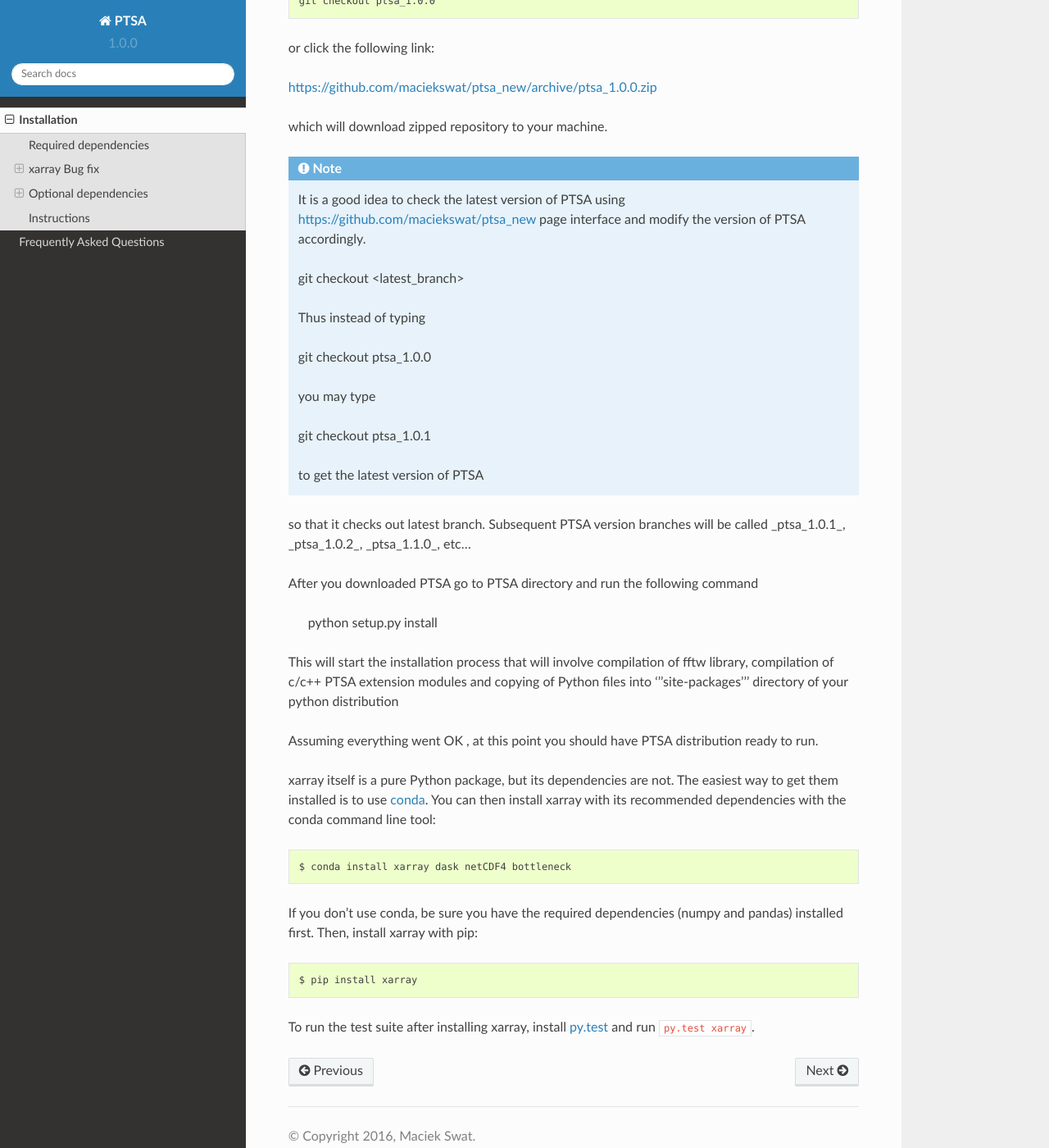
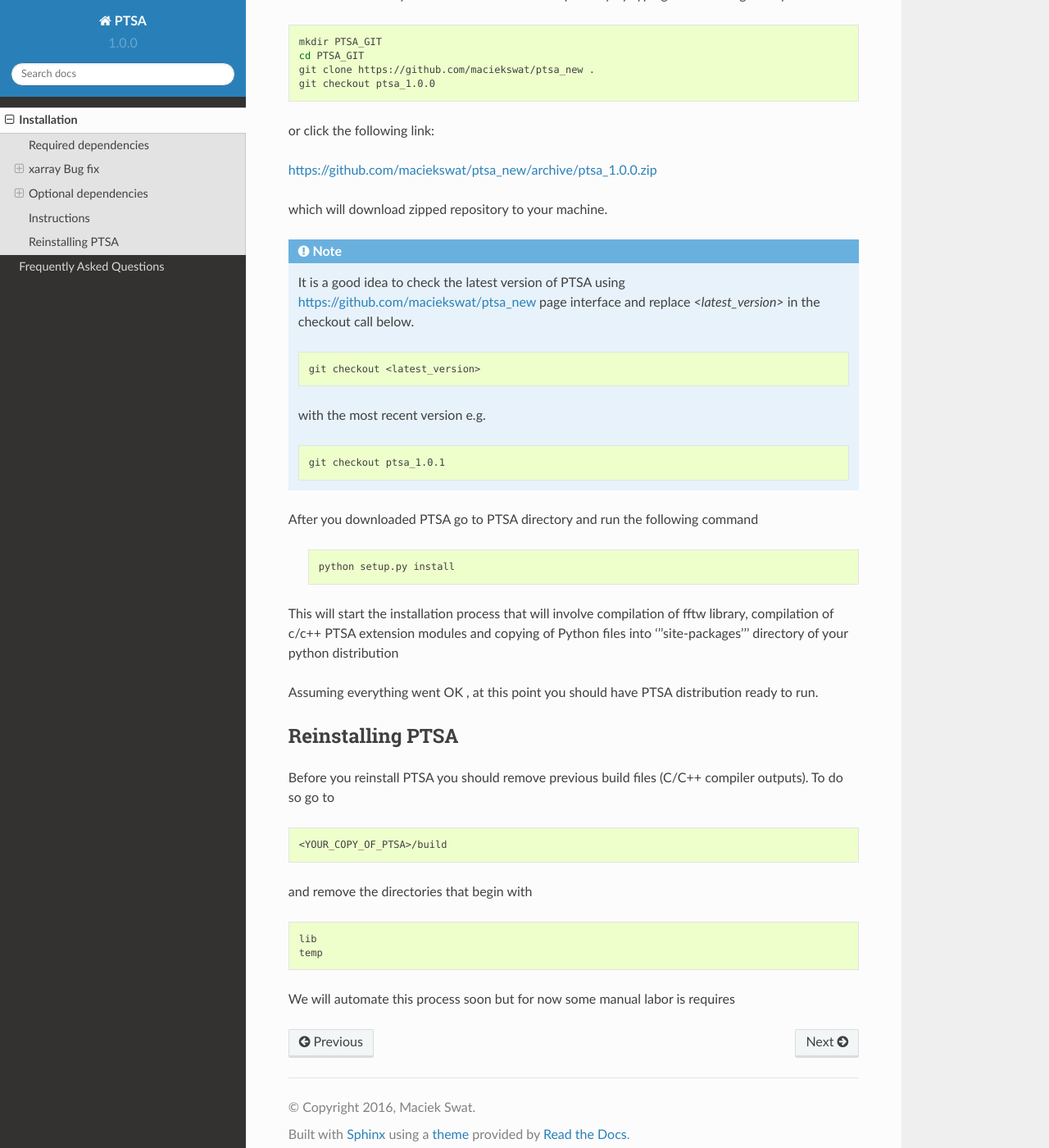
Before and after one commit to maciekswat/ptsa_docs, a Sphinx documentation site: the page built from docs/installation.rst, in a window 1280 px wide and 1400 px high, scrolled down 1826 px. Shown: the whole window at 82% size. Built offline with Sphinx 7.4.7 and the Read the Docs theme 2.0.0, drawn with Linux system fonts in a browser that asks for light colours; some of the changed text lies outside the part shown.

Commit message:
Finished installation section

```diff
--- a/docs/installation.rst
+++ b/docs/installation.rst
@@ -84,6 +84,9 @@ For netCDF and IO
 Instructions
 ------------
 
+.. note::
+    If you are reinstalling PTSA please go to `Reinstalling PTSA`_ first and follow the instructions
+
 To download PTSA you can either clone PTSA repository by typing the following from your shell:
 
 .. code-block:: bash
@@ -101,47 +104,48 @@ which will download zipped repository to your machine.
 
 .. note::
     It is a good idea to check the latest version of PTSA
-    using https://github.com/maciekswat/ptsa_new page interface and modify the version of PTSA accordingly.
+    using https://github.com/maciekswat/ptsa_new page interface and replace `<latest_version>` in the checkout call below.
 
-    git checkout <latest_branch>
+    .. code-block:: bash
 
-    Thus instead of typing
+        git checkout <latest_version>
 
-    git checkout ptsa_1.0.0
+    with the most recent version e.g.
 
-    you may type
+    .. code-block:: bash
 
-    git checkout ptsa_1.0.1
-
-    to get the latest version of PTSA
-
-
-so that it checks out latest branch. Subsequent PTSA version branches will be called _ptsa_1.0.1_, _ptsa_1.0.2_, _ptsa_1.1.0_, etc...
+        git checkout ptsa_1.0.1
 
 
 After you downloaded PTSA go to PTSA directory and run the following command
 
-    python setup.py install
+    .. code-block:: bash
 
-This will start the installation process that will involve compilation of fftw library, compilation of c/c++ PTSA extension modules and copying of Python files into '''site-packages''' directory of your python distribution
+        python setup.py install
+
+This will start the installation process that will involve compilation of fftw library,
+compilation of c/c++ PTSA extension modules and copying of Python files into '''site-packages'''
+directory of your python distribution
 
 Assuming everything went OK , at this point you should have PTSA distribution ready to run.
 
 
+.. _`Reinstalling PTSA`:
 
+Reinstalling PTSA
+-------------------
 
-xarray itself is a pure Python package, but its dependencies are not. The
-easiest way to get them installed is to use conda_. You can then install xarray
-with its recommended dependencies with the conda command line tool::
+Before you reinstall PTSA you should remove previous build files (C/C++ compiler outputs). To do so go to
 
-    $ conda install xarray dask netCDF4 bottleneck
+.. code-block:: bash
 
-.. _conda: http://conda.io/
+    <YOUR_COPY_OF_PTSA>/build
 
-If you don't use conda, be sure you have the required dependencies (numpy and
-pandas) installed first. Then, install xarray with pip::
+and remove the directories that begin with
 
-    $ pip install xarray
+.. code-block:: bash
 
-To run the test suite after installing xarray, install
-`py.test <https://pytest.org>`__ and run ``py.test xarray``.
+    lib
+    temp
+
+We will automate this process soon but for now some manual labor is requires
```
